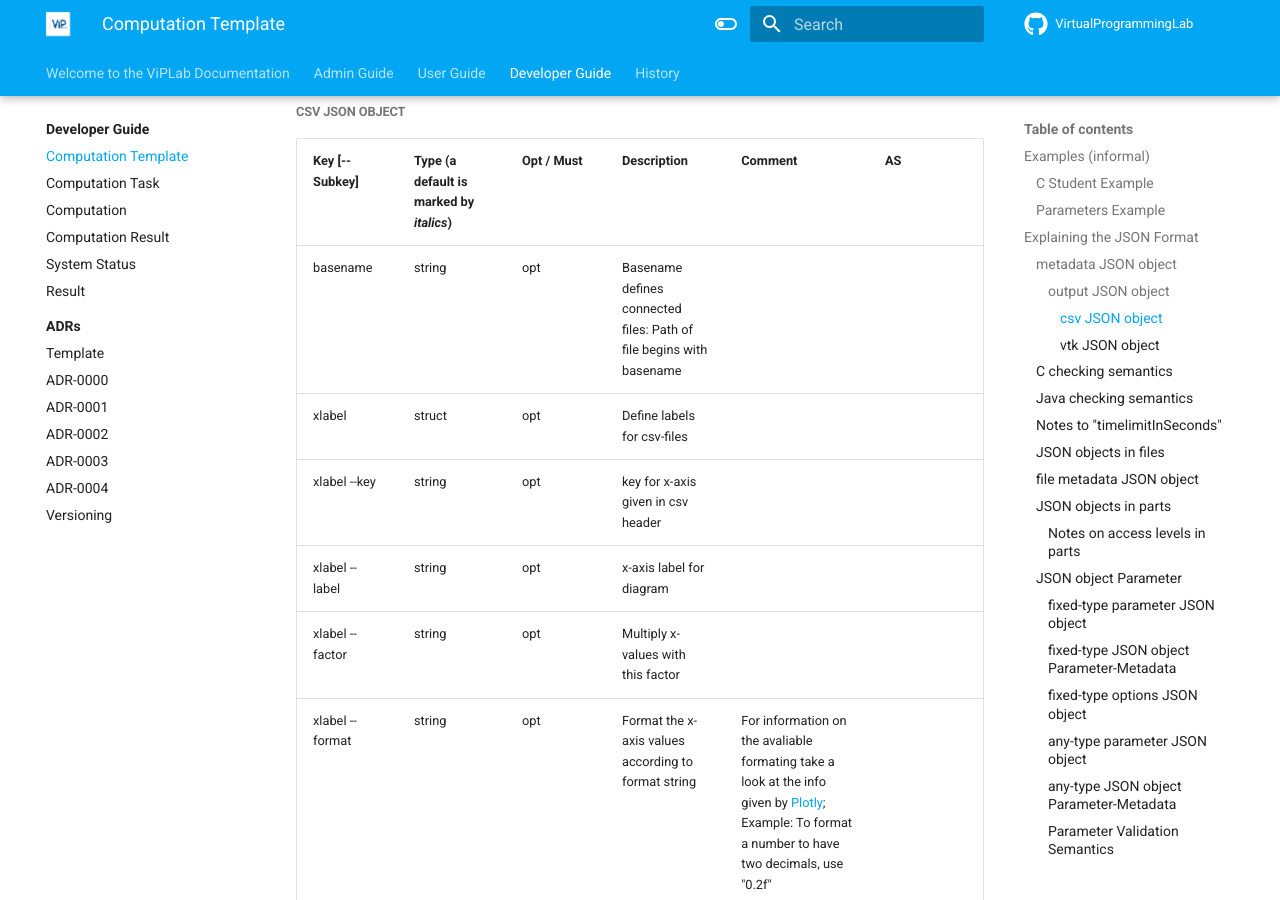
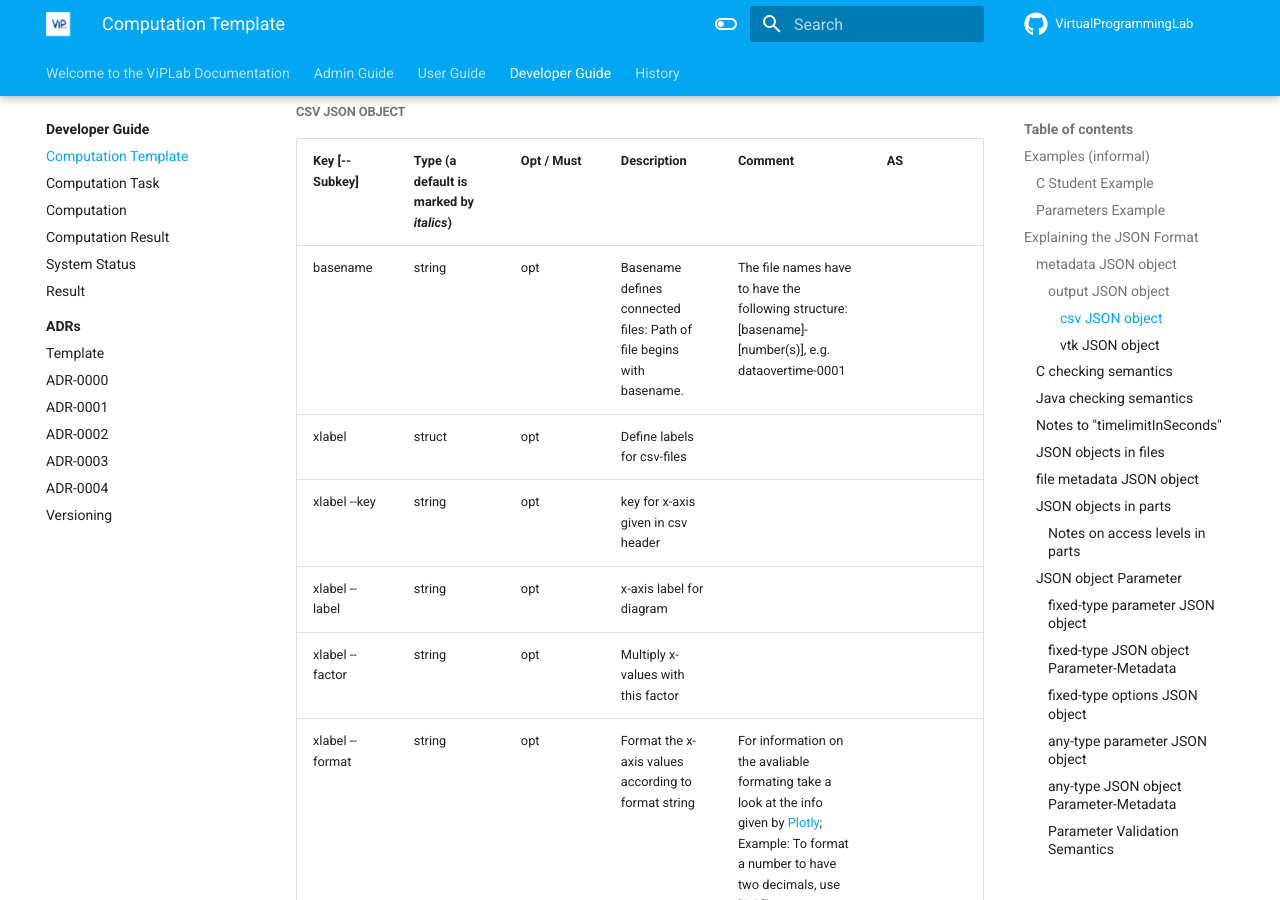
Before and after one commit to VirtualProgrammingLab/documentation, an MkDocs documentation site: the page built from docs/developer/computation_template.md, in a window 1280 px wide and 900 px high, scrolled down 14756 px. Built offline with MkDocs 1.6.1 and Material for MkDocs 9.7.7, drawn with Linux system fonts in a browser that asks for light colours; some of the changed text lies outside the part shown.

Commit message:
Add descriptions for basenames

```diff
--- a/docs/developer/computation_template.md
+++ b/docs/developer/computation_template.md
@@ -486,9 +486,10 @@ Note: `//` with text following until EOL is a comment,
 |vtk | [ {...}, {...}, ... ] | opt | Details for displaying vtk-files | See [vtk json object](#vtk-json-object) for details on contained objects |
 
 ##### csv JSON object
+
 |Key [--Subkey] | Type (a default is marked by _italics_)|Opt / Must |Description |Comment | AS |
 |---------------|----------------------------------------|-----------|------------|--------|----|
-|basename | string | opt | Basename defines connected files: Path of file begins with basename | | |
+|basename | string | opt | Basename defines connected files: Path of file begins with basename. | The file names have to have the following structure: [basename]-[number(s)], e.g. dataovertime-0001 | |
 |xlabel | struct | opt | Define labels for csv-files | | |
 |xlabel --key | string | opt | key for x-axis given in csv header | | |
 |xlabel --label | string | opt | x-axis label for diagram | | |
@@ -503,7 +504,7 @@ Note: `//` with text following until EOL is a comment,
 ##### vtk JSON object
 |Key [--Subkey] | Type (a default is marked by _italics_)|Opt / Must |Description |Comment | AS |
 |---------------|----------------------------------------|-----------|------------|--------|----|
-|basename | string | opt | Basename defines connected files: Path of file begins with basename | | |
+|basename | string | opt | Basename defines connected files: Path of file begins with basename | The file names have to have the following structure: [basename]-[number(s)], e.g. case1_single_tracer_matrix-0001 | |
 
 ### C checking semantics
 08.05.2013: Semantics is "mergeAndInclude" for both prod systems and devel system ("element" unused).
```
